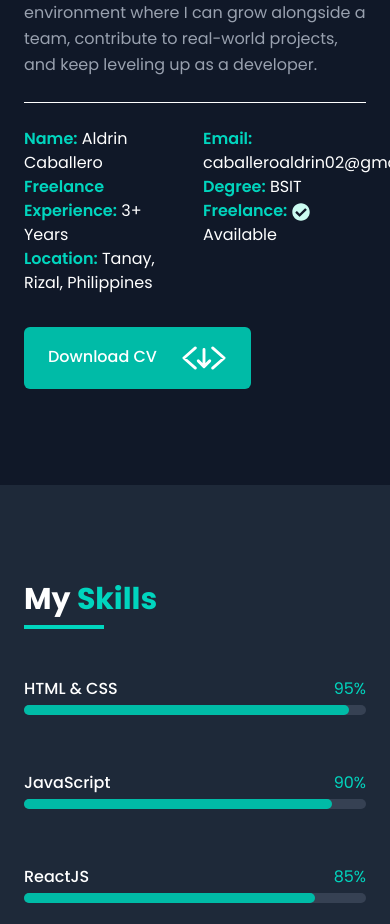
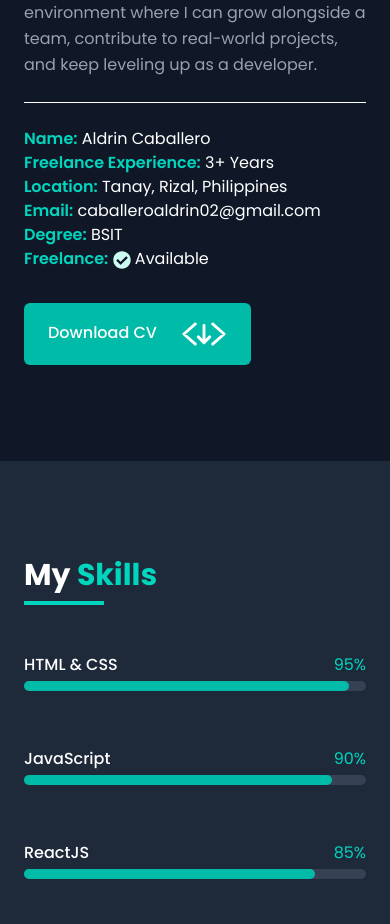
Before and after one commit to aldrin112602/my-portfolio, a React (Vite) app: page / in a window 390 px wide. Shown: the part 2240-3164 px from the top of the page. Built offline with nearby package versions, Linux system fonts and the light colour scheme.

Commit message:
Update Portfolio.jsx

```diff
--- a/src/components/Portfolio.jsx
+++ b/src/components/Portfolio.jsx
@@ -370,7 +370,7 @@ export default function Portfolio() {
               leveling up as a developer.
             </p>
             <div className="border-t mb-6"></div>
-            <div className="grid grid-cols-2 gap-4 mb-8">
+            <div className="block md:grid md:grid-cols-2 md:gap-4 mb-8">
               <div>
                 <p>
                   <span className="text-teal-400 font-semibold">Name:</span>{" "}
```
